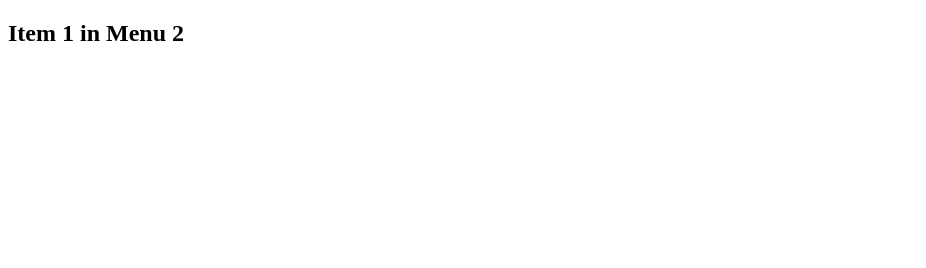
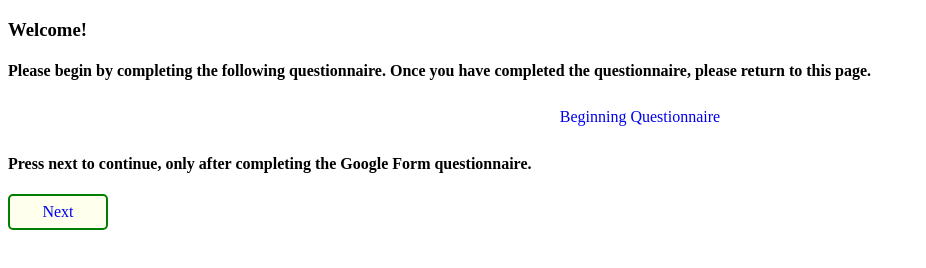
Before and after one commit to michellevaccaro/michellevaccaro.github.io, a plain HTML site: page index.html in a window 1280 px wide. Shown: the whole page, without its empty margins (0-926 px from the left). Drawn offline with Linux system fonts and the light colour scheme.

Commit message:
Update index.html

```diff
--- a/index.html
+++ b/index.html
@@ -1,23 +1,15 @@
 <!DOCTYPE html>
-<html lang="en">
-    <head>
-        <meta charset='utf8'>
-        <meta name='viewport' content='width=device-width'>
-
-        <title>User Study</title>
-
-        <link rel='stylesheet' href='menu.css'>
-        <link rel='stylesheet' href='styles.css'>
-        <script src='menu.js'></script>
-        <script src='words.js'></script>
-        <script src='main.js'></script>
-        <script src='logger.js'></script>
-    </head>
-    <body>
-        <div id="main">
-        <h2 id="task">Item 1 in Menu 2</h2>
-        <div id="experiment">
-        </div>
-        </div>
-    </body>
+<html>
+<head>
+<meta charset="UTF-8">
+<title>User Study</title>
+<link rel="stylesheet" href="landingPageStyle.css">
+<script src='main.js'></script>
+</head>
+<body>
+<h3> Welcome!</h3>
+<h4>Please begin by completing the following questionnaire. Once you have completed the questionnaire, please return to this page.</h4>
+<a href="https://docs.google.com/forms/d/e/1FAIpQLScWf4Sj51U8vcDxVBZV54jqv2mM-bUuNPrExbJe09EcMw9QOA/viewform" target="_blank">Beginning Questionnaire</a>
+<h4 id="hide"> Press next to continue, only after completing the Google Form questionnaire. </h4>
+<div id="button"><a href="TrainingEphemeral.html">Next</a></div>
 </html>
```
